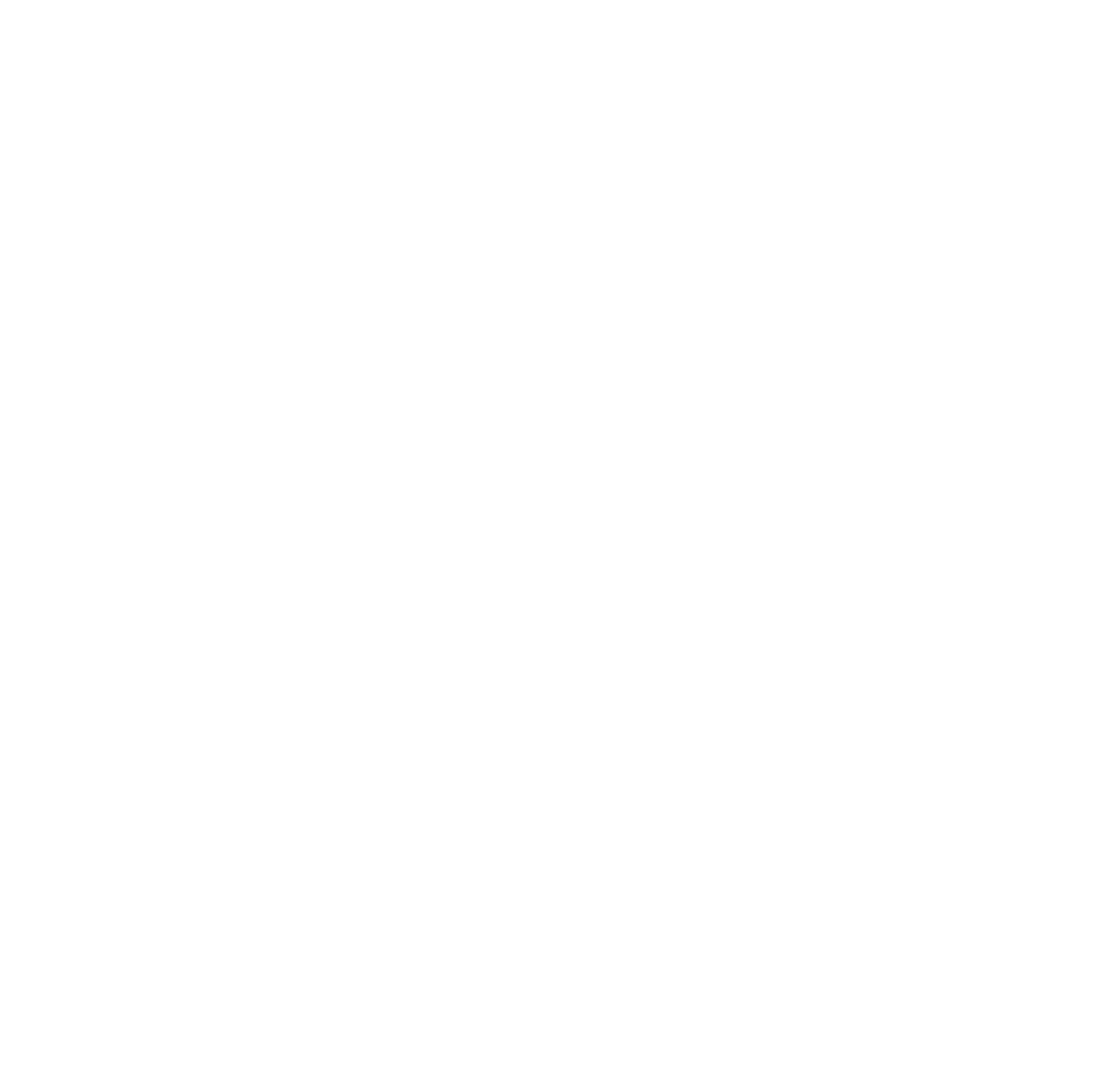
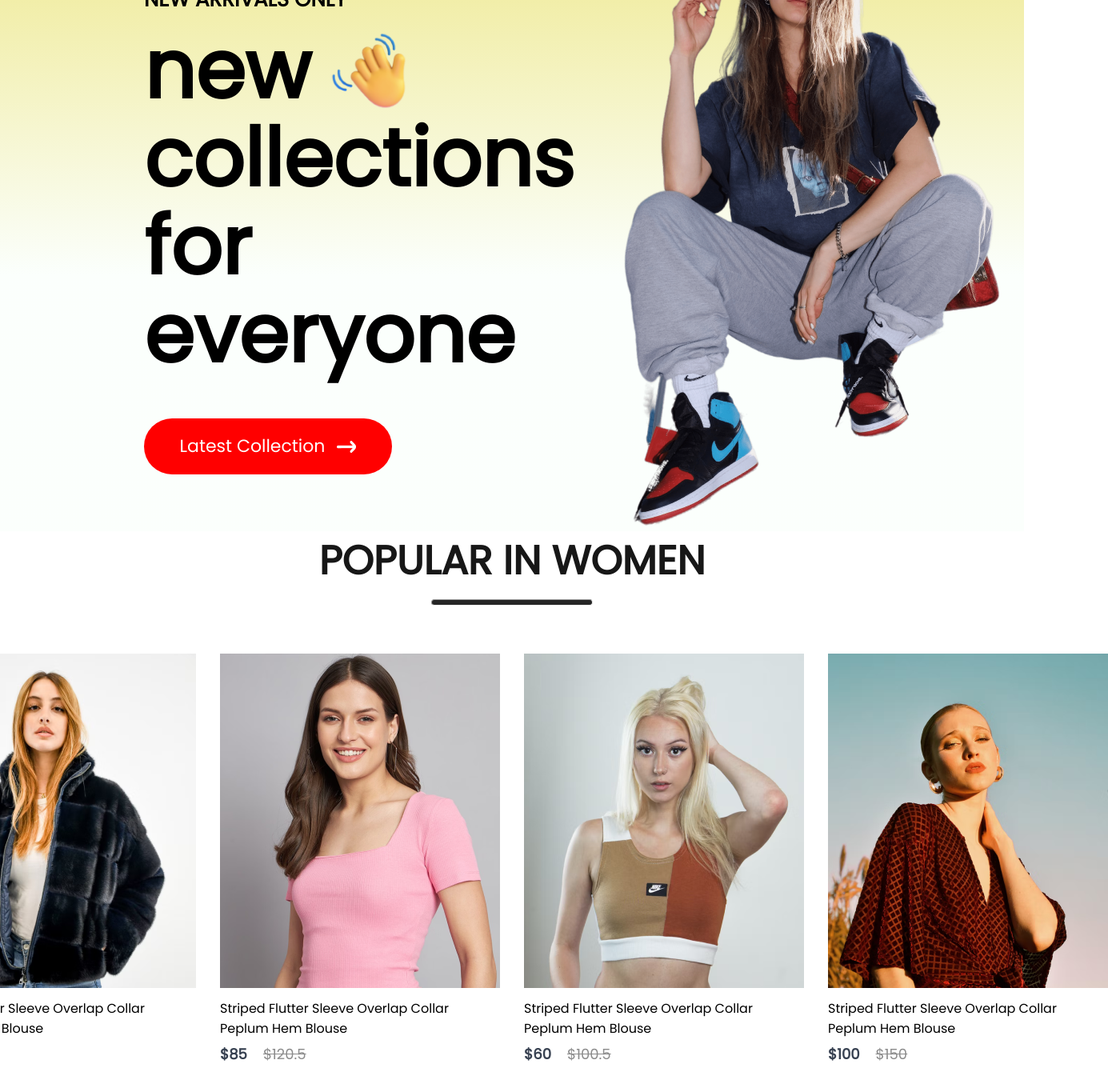
Before and after one commit to sakshixalxo/Complete-E-commerce-Website, a React (Create React App) app in the folder frontend/: page / in a window 1280 px wide. Shown: the part 263-1628 px from the top of the page at 80% size, 1385 px wide, since content can reach past the window. Before the commit the page ends 800 px from the top, so only its background shows below. Built offline with nearby package versions, Linux system fonts and the light colour scheme.

Commit message:
Created Hero and Popular component

```diff
--- /dev/null
+++ b/frontend/src/Components/Hero/Hero.css
@@ -0,0 +1,61 @@
+.hero{
+    height:100vh;
+    background: linear-gradient(180deg,#eee788,#e1ffea22 60%);
+    display: flex;
+}
+
+.hero-left{
+    flex:1;
+    display:flex;
+    flex-direction:column;
+    justify-content: center;
+    gap: 20px;
+    padding-left: 180px;
+    line-height: 1.1;
+}
+
+.hero-left h2{
+    color: black;
+    padding-top: 50px;
+    font-size: 26px;
+    font-weight: 600;
+
+}
+
+.hero-left p{
+    color: black;
+    font-weight: 700;
+    font-size: 100px;
+}
+
+.hero-hand-icon{
+    display: flex;
+    align-items: center;
+    gap:20px;
+}
+
+.hero-hand-icon img{
+    width: 105px;
+}
+
+.hero-latest-btn{
+    display:flex;
+    justify-content: center;
+    align-items: center;
+    gap: 15px;
+    width: 310px;
+    height: 70px;
+    border-radius: 75px;
+    margin-top: 30px;
+    background: red;
+    color: white;
+    font-size: 22px;
+    font-weight: 500;
+}
+
+.hero-right{
+    flex:1;
+    display:flex;
+    align-items:center;
+    justify-content: center;
+}
--- /dev/null
+++ b/frontend/src/Components/Hero/Hero.jsx
@@ -0,0 +1,32 @@
+import React from 'react'
+import './Hero.css'
+import hand_icon from '../Assets/hand_icon.png'
+import arrow_icon from '../Assets/arrow.png'
+import hero_image from '../Assets/hero_image.png'
+
+const Hero = () => {
+  return (
+    <div className='hero'>
+      <div className="hero-left">
+         <h2>NEW ARRIVALS ONLY</h2>
+         <div>
+            <div className="hero-hand-icon">
+                <p>new</p>
+                <img src={hand_icon} alt="" />
+            </div>
+            <p>collections</p>
+            <p>for everyone</p>
+         </div>
+         <div className="hero-latest-btn">
+            <div>Latest Collection</div>
+            <img src={arrow_icon} alt="" />
+         </div>
+      </div>
+      <div className="hero-right">
+         <img src={hero_image} alt=""/>
+      </div>
+    </div>
+  )
+}
+
+export default Hero
--- /dev/null
+++ b/frontend/src/Components/Item/Item.css
@@ -0,0 +1,30 @@
+.tem{
+    width:350px;
+}
+
+.item p{
+    margin:6px 0px;
+}
+
+.item-prices{
+    display:flex;
+    gap: 20px;
+}
+
+.item-price-new{
+    color: #374151;
+    font-size: 18px;
+    font-weight: 600;
+}
+
+.item-price-old{
+    color: #8c8c8c;
+    font-size: 18px;
+    font-weight: 500;
+    text-decoration: line-through;
+}
+
+.item:hover{
+    transform:scale(1.05);
+    transition: 0.6s;
+}
--- /dev/null
+++ b/frontend/src/Components/Item/Item.jsx
@@ -0,0 +1,22 @@
+import React from 'react'
+import './Item.css'
+
+
+const Item = (props) => {
+  return (
+    <div className='item'>
+      <img src={props.image} alt="" />
+      <p>{props.name}</p>
+      <div className="item-prices">
+        <div className="item-price-new">
+             ${props.new_price}
+        </div>
+        <div className="item-price-old">
+             ${props.old_price}
+        </div>
+      </div>
+    </div>
+  )
+}
+
+export default Item
--- /dev/null
+++ b/frontend/src/Components/Popular/Popular.css
@@ -0,0 +1,26 @@
+.popular{
+    display: flex;
+    flex-direction: column;
+    align-items:center;
+    gap:10px;
+    height:90vh;
+}
+
+.popular h1{
+    color:#171717;
+    font-size:50px;
+    font-weight: 600;
+}
+
+.popular hr{
+    width: 200px;
+    height: 6px;
+    border-radius: 10px;
+    background: #252525;
+}
+
+.popular-item{
+    margin-top: 50px;
+    display: flex;
+    gap:30px;
+}
--- /dev/null
+++ b/frontend/src/Components/Popular/Popular.jsx
@@ -0,0 +1,20 @@
+import React from 'react'
+import './Popular.css'
+import data_product from '../Assets/data'
+import Item from '../Item/Item'
+
+const Popular = () => {
+  return (
+    <div className='popular'>
+      <h1>POPULAR IN WOMEN</h1>
+      <hr />
+      <div className='popular-item'>
+           {data_product.map((item,i)=>{
+            return <Item key={i} id={item.id} name={item.name} image={item.image} new_price={item.new_price} old_price={item.old_price}/>
+           })}
+      </div>
+    </div>
+  )
+}
+
+export default Popular
--- a/frontend/src/Pages/Shop.jsx
+++ b/frontend/src/Pages/Shop.jsx
@@ -1,9 +1,12 @@
 import React from 'react'
+import Hero from '../Components/Hero/Hero'
+import Popular from '../Components/Popular/Popular'
 
 const Shop = () => {
   return (
     <div>
-
+      <Hero/>
+      <Popular/>
     </div>
   )
 }
--- a/frontend/src/index.css
+++ b/frontend/src/index.css
@@ -1,3 +1,6 @@
+*{
+  margin:0;
+}
 body {
   margin: 0;
   font-family: -apple-system, BlinkMacSystemFont, 'Segoe UI', 'Roboto', 'Oxygen',
```
Also changed, not shown: frontend/src/Components/Offers/Offers.css (added), frontend/src/Components/Offers/Offers.jsx (added).
